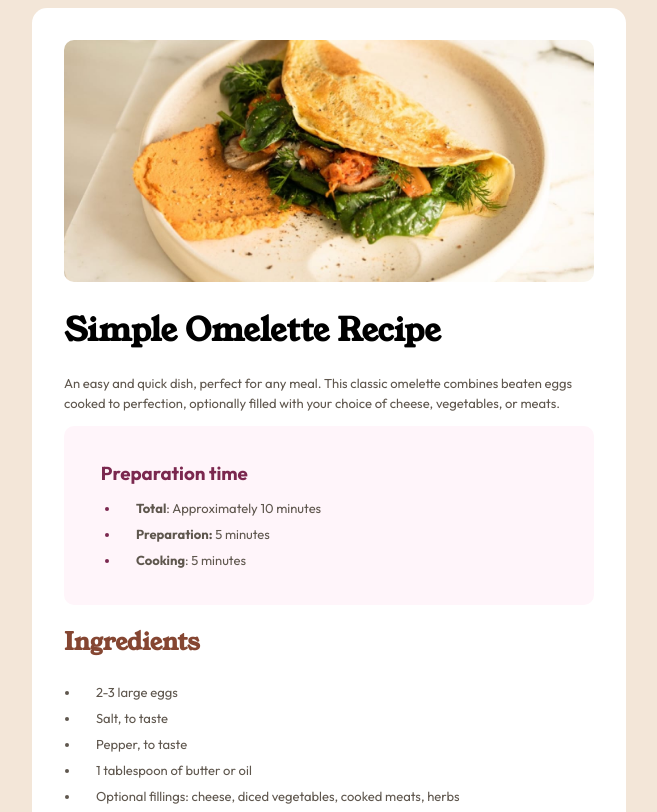
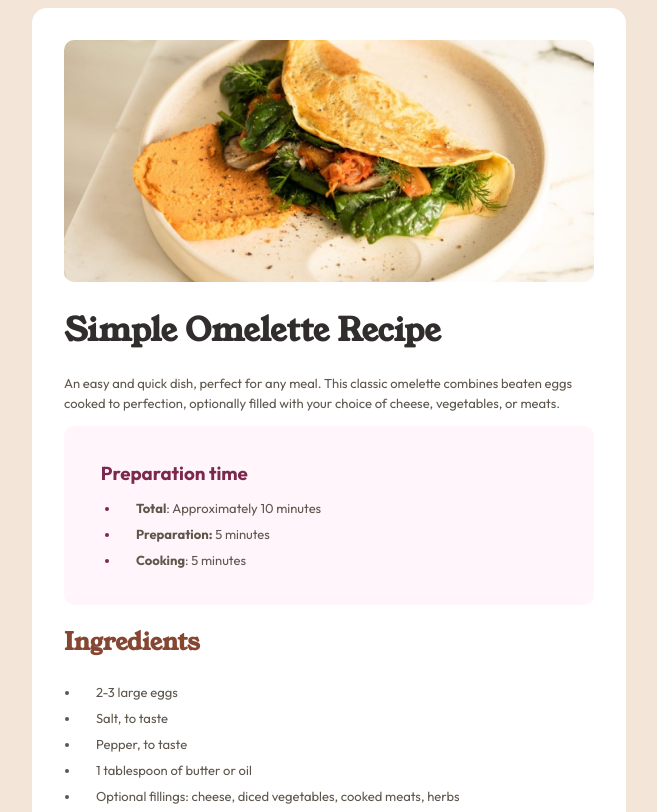
Before and after one commit to JosephAbuchi/recipe-page-main, a plain HTML site: page index.html in a window 1280 px wide. Shown: the top 812 px of the page, without its empty margins (311-968 px from the left). Drawn offline with Linux system fonts and the light colour scheme.

Commit message:
Update index.css

```diff
--- a/index.css
+++ b/index.css
@@ -33,7 +33,8 @@ header img {
   border-radius: 10px;
 }
 main h1 {
-  color: black;}
+   color: hsl(24, 5%, 18%);
+}
 main h1,
 h2 {
   font-family: "Young Serif", serif;
```
